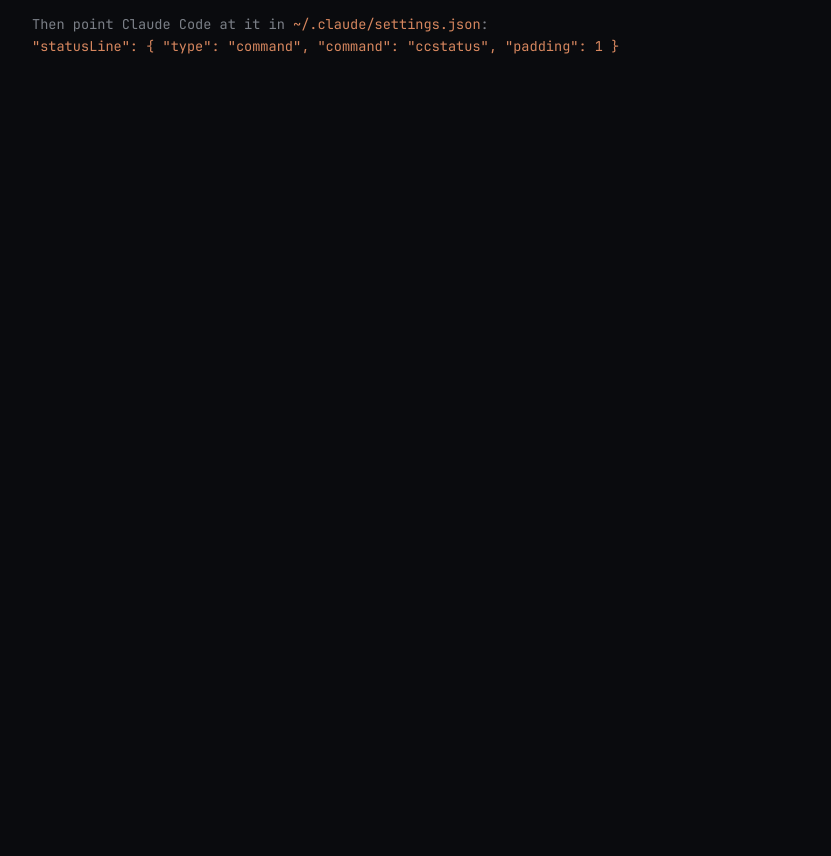
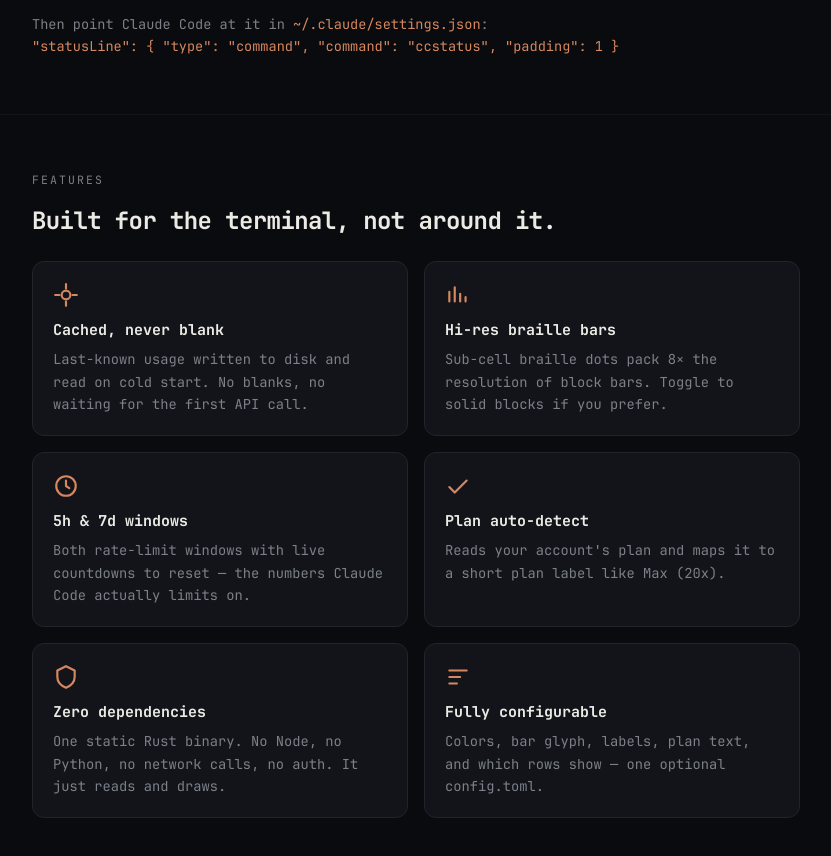
Before and after one commit to morsechimwai/claude-status-line, a Next.js app in the folder site/: page / in a window 1280 px wide. Shown: the part 1052-1908 px from the top of the page, without its empty margins (224-1055 px from the left). Before the commit the page ends 1166 px from the top, so only its background shows below. Built offline with nearby package versions, Linux system fonts and the light colour scheme.

Commit message:
feat(site): features grid

```diff
--- a/site/app/page.tsx
+++ b/site/app/page.tsx
@@ -1,11 +1,13 @@
 import Hero from "@/components/Hero";
 import Install from "@/components/Install";
+import Features from "@/components/Features";
 
 export default function Home() {
   return (
     <main>
       <Hero />
       <Install />
+      <Features />
     </main>
   );
 }
--- /dev/null
+++ b/site/components/Features.tsx
@@ -0,0 +1,22 @@
+import Icon from "./Icon";
+import { FEATURES } from "@/lib/product";
+
+export default function Features() {
+  return (
+    <section id="features" className="border-t border-white/[0.04] px-5 py-14">
+      <div className="mx-auto max-w-3xl">
+        <p className="mb-4 text-[0.72rem] uppercase tracking-[0.18em] text-[var(--dim)]">Features</p>
+        <h2 className="mb-6 text-2xl font-bold tracking-tight">Built for the terminal, not around it.</h2>
+        <div className="grid gap-4 sm:grid-cols-2">
+          {FEATURES.map((f) => (
+            <div key={f.title} className="rounded-xl border border-border bg-[var(--surface)] p-5">
+              <div className="mb-2.5 text-[var(--accent)]"><Icon name={f.icon} /></div>
+              <h3 className="mb-1.5 font-bold">{f.title}</h3>
+              <p className="text-[0.86rem] leading-relaxed text-[var(--dim)]">{f.body}</p>
+            </div>
+          ))}
+        </div>
+      </div>
+    </section>
+  );
+}
--- /dev/null
+++ b/site/components/Icon.tsx
@@ -0,0 +1,18 @@
+const PATHS: Record<string, string> = {
+  sparkle: "M12 2v4M12 18v4M2 12h4M18 12h4",
+  bars: "M4 18V9M9 18V5M14 18v-7M19 18v-4",
+  clock: "M12 7v5l3 2",
+  check: "M20 7L9 18l-5-5",
+  shield: "M12 2l8 4v6c0 5-3.5 8-8 10-4.5-2-8-5-8-10V6z",
+  sliders: "M4 6h16M4 12h10M4 18h7",
+};
+
+export default function Icon({ name }: { name: string }) {
+  return (
+    <svg viewBox="0 0 24 24" width="26" height="26" fill="none" stroke="currentColor" strokeWidth="2" strokeLinecap="round" strokeLinejoin="round" aria-hidden="true">
+      {name === "clock" && <circle cx="12" cy="12" r="9" />}
+      {name === "sparkle" && <circle cx="12" cy="12" r="4" />}
+      <path d={PATHS[name]} />
+    </svg>
+  );
+}
```
